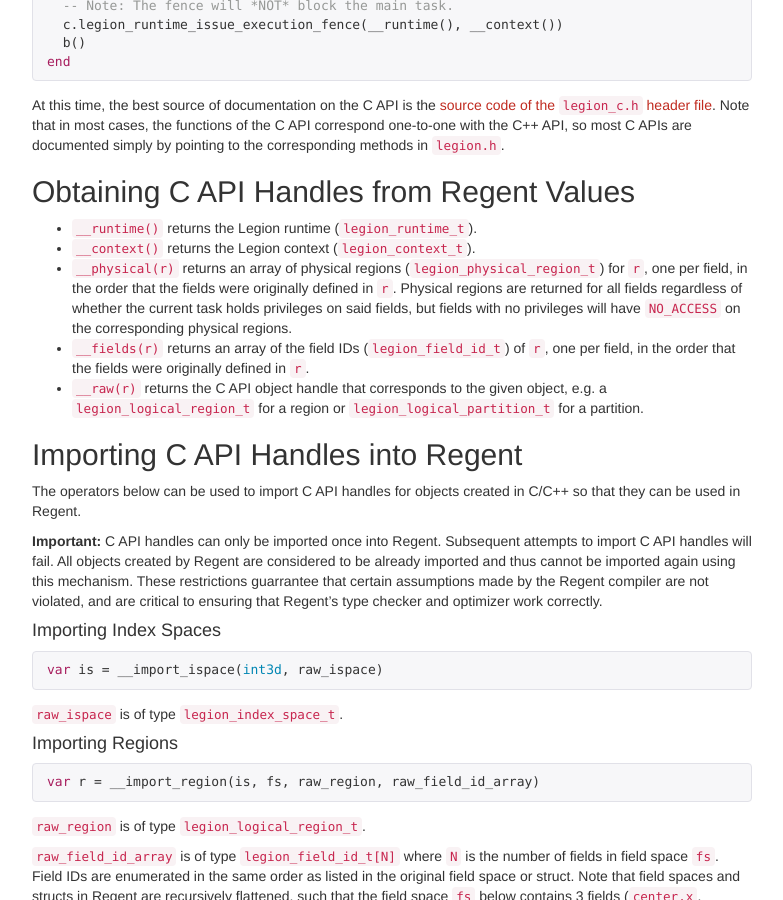
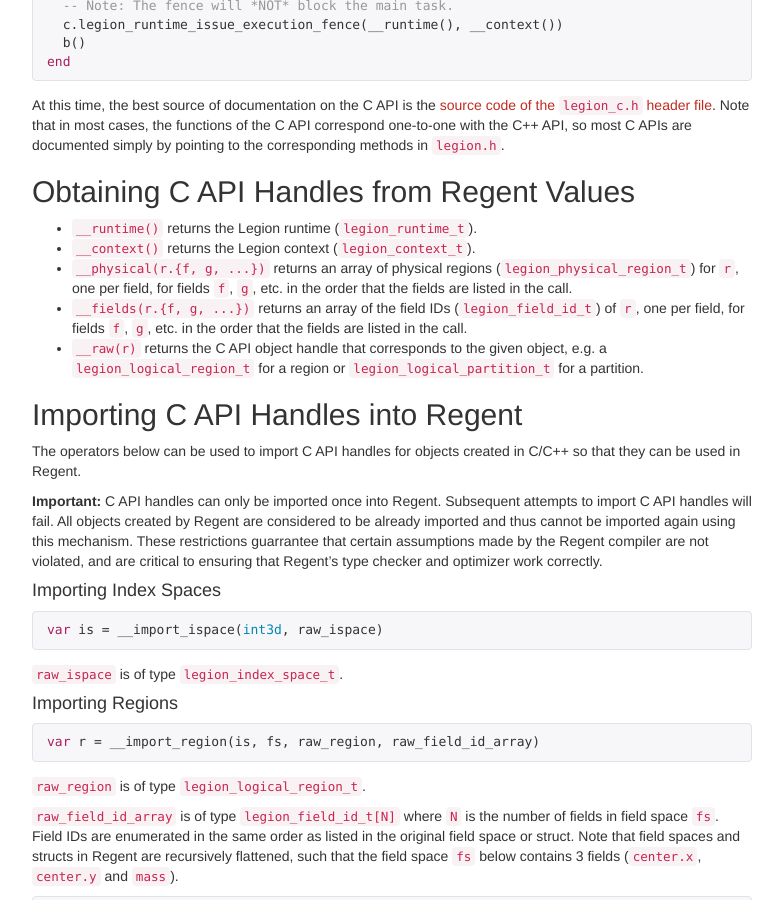
Before and after one commit to StanfordLegion/regent-lang.org, a Jekyll site: the page built from reference.md, in a window 1280 px wide and 900 px high, scrolled down 17971 px. Shown: the whole window, without its empty margins (248-1031 px from the left). Built offline with Jekyll 4.4.1, drawn with Linux system fonts in a browser that asks for light colours; nearby versions of some CDN libraries; Markdown is read by kramdown in place of the engine named in the settings.

Commit message:
Update documentation for __physical and __fields.

```diff
--- a/reference.md
+++ b/reference.md
@@ -1207,15 +1207,12 @@ the corresponding methods in `legion.h`.
 
   * `__runtime()` returns the Legion runtime (`legion_runtime_t`).
   * `__context()` returns the Legion context (`legion_context_t`).
-  * `__physical(r)` returns an array of physical regions
-    (`legion_physical_region_t`) for `r`, one per field, in the order
-    that the fields were originally defined in `r`. Physical regions
-    are returned for all fields regardless of whether the current task
-    holds privileges on said fields, but fields with no privileges
-    will have `NO_ACCESS` on the corresponding physical regions.
-  * `__fields(r)` returns an array of the field IDs
-    (`legion_field_id_t`) of `r`, one per field, in the order that the
-    fields were originally defined in `r`.
+  * `__physical(r.{f, g, ...})` returns an array of physical regions
+    (`legion_physical_region_t`) for `r`, one per field, for fields `f`, `g`, etc. in the order
+    that the fields are listed in the call.
+  * `__fields(r.{f, g, ...})` returns an array of the field IDs
+    (`legion_field_id_t`) of `r`, one per field, for fields `f`, `g`, etc. in the order
+    that the fields are listed in the call.
   * `__raw(r)` returns the C API object handle that corresponds to the
     given object, e.g. a `legion_logical_region_t` for a region or
     `legion_logical_partition_t` for a partition.
```
